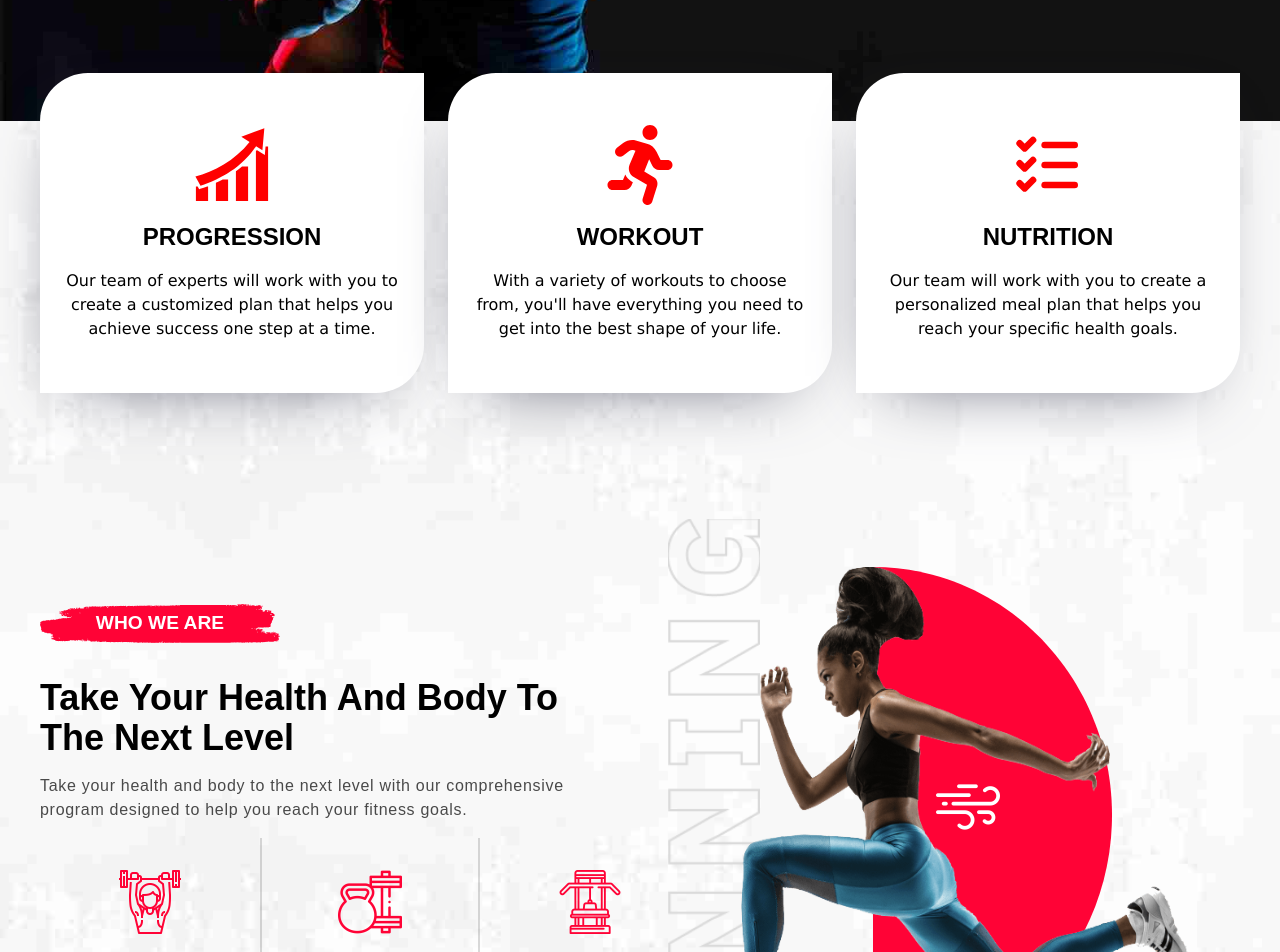
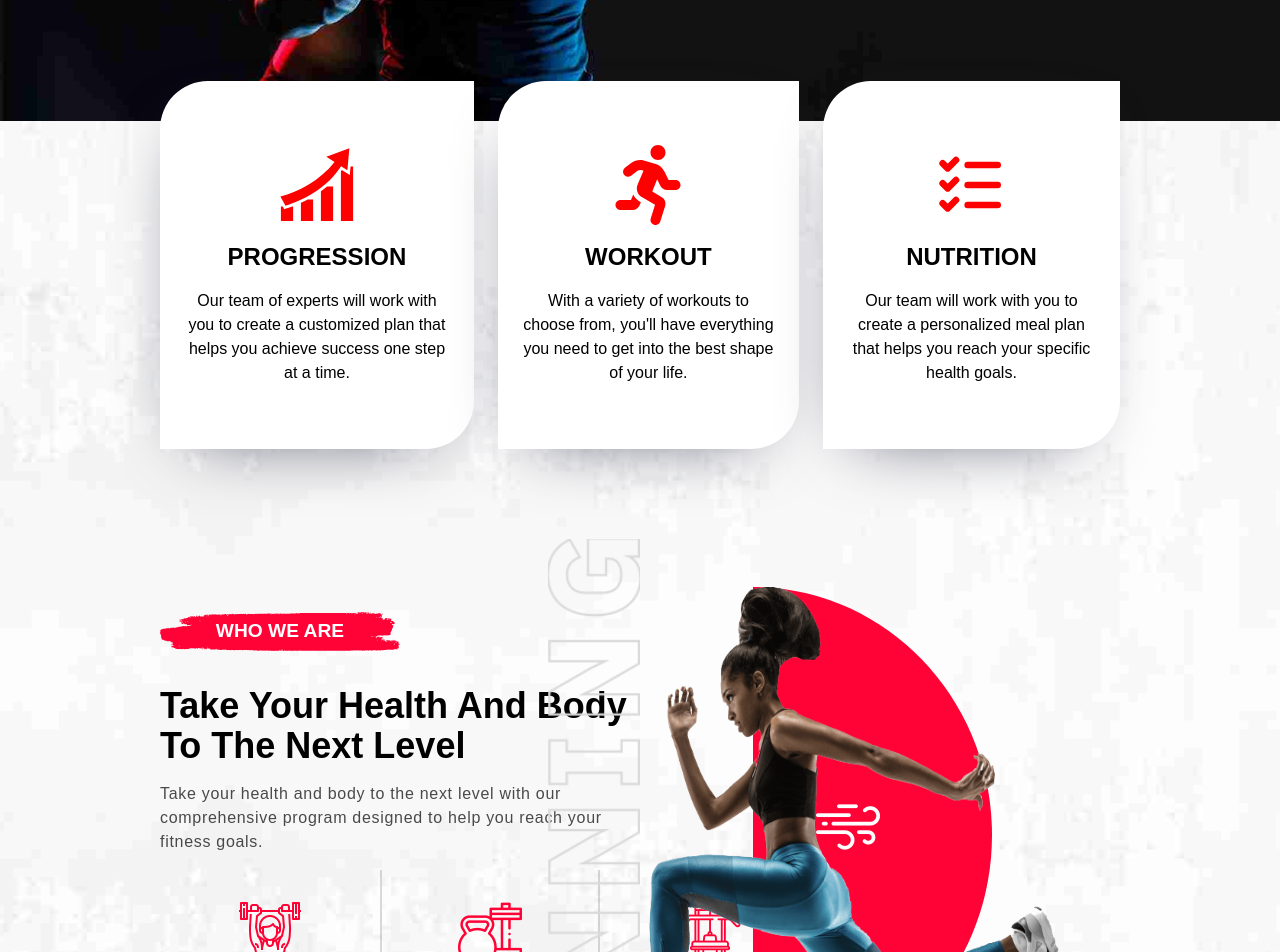
Before and after one commit to PawelWydra/Gymate-main, a React (Create React App) app: page / in a window 1280 px wide. Shown: the part 700-1652 px from the top of the page. Built offline with nearby package versions, Linux system fonts and the light colour scheme.

Commit message:
feat:add PaddingContainer

```diff
--- a/src/components/introduce/introduce.css
+++ b/src/components/introduce/introduce.css
@@ -1,35 +1,25 @@
 .introduce-container {
   position: relative;
-  width: 100%;
   background-image: url("../../images/who-we-are/background.jpg");
   background-position: center;
   background-size: cover;
-  display: flex;
-  flex-direction: column;
-  justify-content: center;
-  align-items: center;
   color: black;
   padding-bottom: 3rem;
 }
 
 .introduce-card-container {
-  position: absolute;
-  top: -3rem;
   display: flex;
-  justify-content: space-around;
-  align-items: center;
   gap: 1.5rem;
+  margin-top: -5rem;
 }
 
 .introduce-card {
   background-color: #fff;
-  max-height: 20rem;
-  aspect-ratio: 1.2/1;
   display: flex;
   flex-direction: column;
   justify-content: center;
   align-items: center;
-  padding: 1rem;
+  padding: 4rem 1rem;
   box-shadow: -6px 23px 71px -40px rgba(66, 68, 90, 1);
   border-radius: 3rem 0;
 }
@@ -44,7 +34,7 @@
 }
 
 .introduce-card p {
-  font-family: Verdana, Geneva, Tahoma, sans-serif;
+  font-family: sans-serif;
 }
 
 .introduce-card-icon {
@@ -54,19 +44,16 @@
 
 .introduce-info-container {
   display: flex;
-  justify-content: space-around;
   align-items: center;
-  margin-top: 25rem;
-  width: 75rem;
+  margin-top: 10rem;
 }
+
 .info-text-container {
   position: relative;
   display: flex;
   flex-direction: column;
-  justify-content: space-between;
   gap: 1rem;
   width: 50%;
-  min-width: 25rem;
 }
 
 .info-text-container p {
--- a/src/components/introduce/introduce.jsx
+++ b/src/components/introduce/introduce.jsx
@@ -10,10 +10,12 @@ import girlBackground from "../../images/who-we-are/girl-redbg.svg";
 import girlSideText from "../../images/who-we-are/girl-side-text.png";
 import girlWind from "../../images/who-we-are/wind.png";
 import RedBgHeading from "../title/redBgHeading/redBgHeading";
+import PaddingContainer from "../paddingContainer/paddingContainer";
 
 function Introduce() {
   return (
     <section className="introduce-container">
+      <PaddingContainer>
         <article className="introduce-card-container">
           <div className="introduce-card">
             <GiProgression className="introduce-card-icon" />
@@ -35,15 +37,15 @@ function Introduce() {
             <TbListCheck className="introduce-card-icon" />
             <h2 className="text-2xl py-4 font-bold">NUTRITION</h2>
             <p className="text-center px-2">
-            Our team will work with you to create a personalized meal plan that
-            helps you reach your specific health goals.
+              Our team will work with you to create a personalized meal plan
+              that helps you reach your specific health goals.
             </p>
           </div>
         </article>
-      <article className="introduce-info-container py-20">
+        <article className="introduce-info-container">
           <div className="info-text-container">
             <header>
-            <RedBgHeading text={"WHO WE ARE"} width="15rem"/>
+              <RedBgHeading text={"WHO WE ARE"} width="15rem" />
               <h1 className="text-4xl font-bold pt-8">
                 Take Your Health And Body To The Next Level
               </h1>
@@ -90,6 +92,7 @@ function Introduce() {
             <img src={girlWind} alt="" className="wind-img" />
           </div>
         </article>
+      </PaddingContainer>
     </section>
   );
 }
--- /dev/null
+++ b/src/components/paddingContainer/paddingContainer.jsx
@@ -0,0 +1,10 @@
+
+const PaddingContainer = ({ children }) => {
+  return (
+    <div className="padding-container px-10 md:px-28 lg:px-40 py-10">
+      {children}
+    </div>
+  );
+};
+
+export default PaddingContainer;
```
Lines whose indentation alone changed are shown as unchanged.
